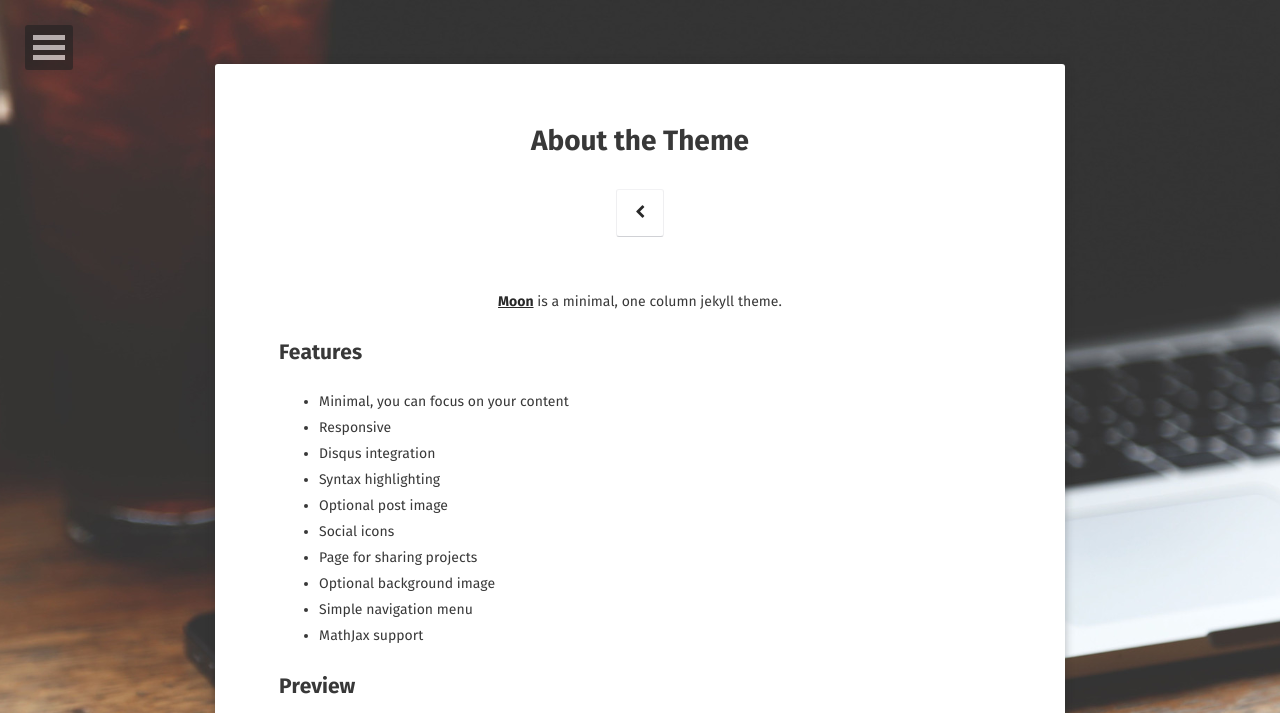
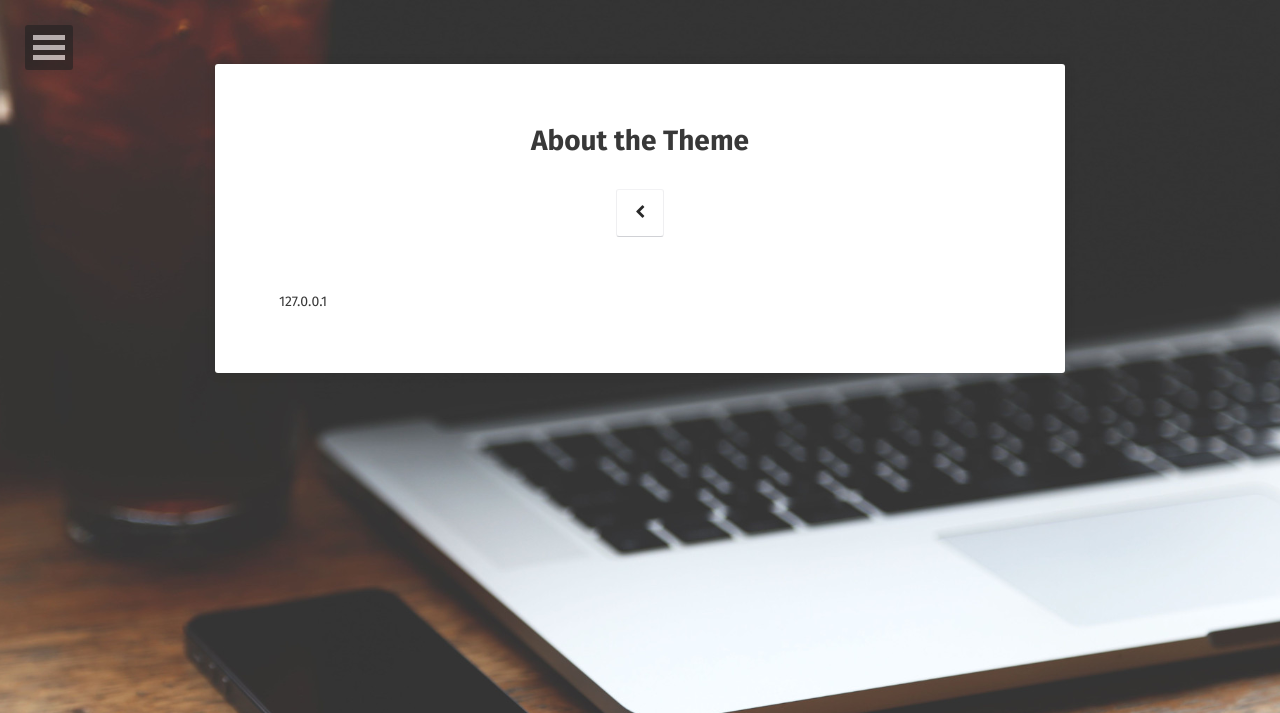
Before and after one commit to mirfansulaiman/mirfansulaiman.github.io, a Jekyll site: the page built from about/index.md, in a window 1280 px wide. Shown: the top 713 px of the page. Built offline with Jekyll 4.4.1, drawn with Linux system fonts in a browser that asks for light colours; some web fonts are replaced; some of the changed text lies outside the part shown; grey boxes are pictures that could not be loaded.

Commit message:
modified:   _posts/2018-05-23-perjalanan-oscp-yang-padat-dan-menyakitkan.md 	modified:   about/index.md

```diff
--- a/about/index.md
+++ b/about/index.md
@@ -6,32 +6,4 @@ date: 2016-03-21
 comments: false
 ---
 
-<center><a href="http://taylantatli.github.io/Moon"><b>Moon</b></a> is a minimal, one column jekyll theme.</center>
-
-## Features
-* Minimal, you can focus on your content
-* Responsive
-* Disqus integration
-* Syntax highlighting
-* Optional post image
-* Social icons
-* Page for sharing projects
-* Optional background image
-* Simple navigation menu
-* MathJax support
-
-## Preview
-
-{% capture images %}
-    https://cloud.githubusercontent.com/assets/754514/14509720/61c61058-01d6-11e6-93ab-0918515ecd56.png
-    https://cloud.githubusercontent.com/assets/754514/14509716/61ac6c8e-01d6-11e6-879f-8308883de790.png
-{% endcapture %}
-{% include gallery images=images caption="Screenshots of Moon Theme" cols=2 %}
-
-See a [live version of Moon](http://taylantatli.github.io/Moon) hosted on GitHub.
-
-## Getting Started
-
-To learn how to install and use this theme check out the [Setup Guide](http://taylantatli.me/Moon/moon-theme/) for more information.
-
-[Install Moon](https://github.com/TaylanTatli/Moon){: .btn}
+127.0.0.1
```
Also changed, not shown: _posts/2018-05-23-perjalanan-oscp-yang-padat-dan-menyakitkan.md (+24 -17 lines).
